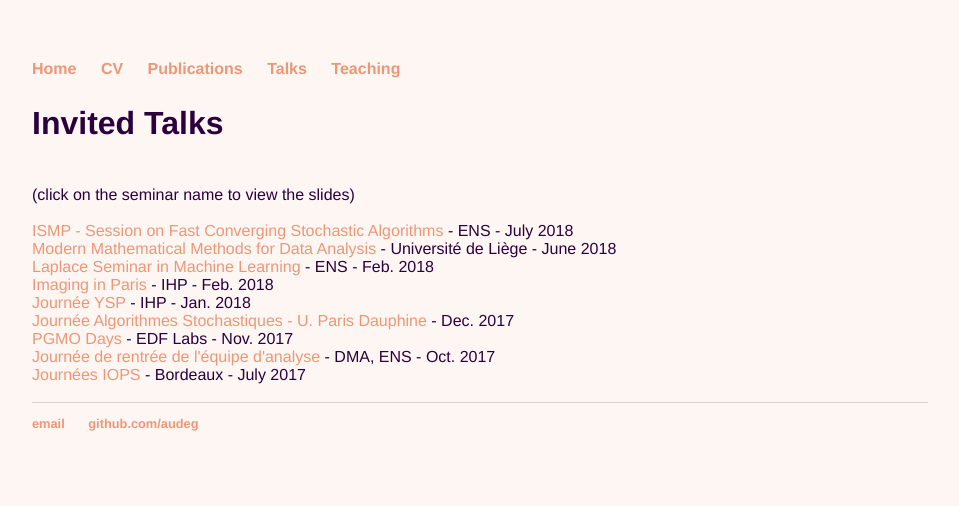
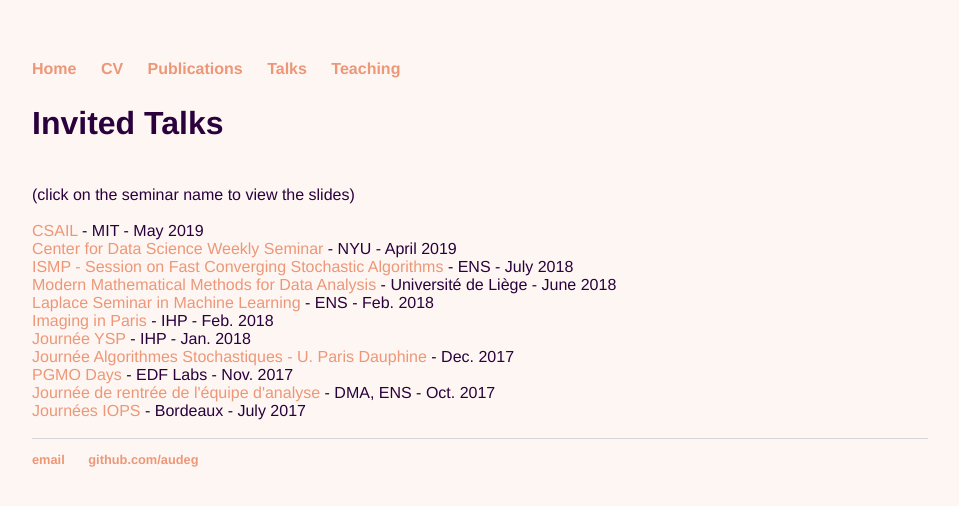
Before and after one commit to audeg/audeg.github.io, a Jekyll site: the page built from talks/index.html, in a window 1280 px wide. Shown: the top 506 px of the page, without its empty margins (160-1119 px from the left). Built offline with Jekyll 4.4.1, drawn with Linux system fonts in a browser that asks for light colours.

Commit message:
Update index.html

```diff
--- a/talks/index.html
+++ b/talks/index.html
@@ -7,6 +7,8 @@ title: Teaching
 <br/>(click on the seminar name to view the slides)<br/>
 <br/>
 
+<a href="talkMIT.pdf"> CSAIL </a> - MIT - May 2019 <br/>
+<a href="talkNYU.pdf"> Center for Data Science Weekly Seminar </a> - NYU - April 2019 <br/>
 <a href="talkISMPBordeaux.pdf"> ISMP - Session on Fast Converging Stochastic Algorithms </a> - ENS - July 2018 <br/>
 <a href="talkLiege.pdf"> Modern Mathematical Methods for Data Analysis </a> - Université de Liège - June 2018 <br/>
 <a href="talkLaplace.pdf"> Laplace Seminar in Machine Learning </a> - ENS - Feb. 2018 <br/>
```
